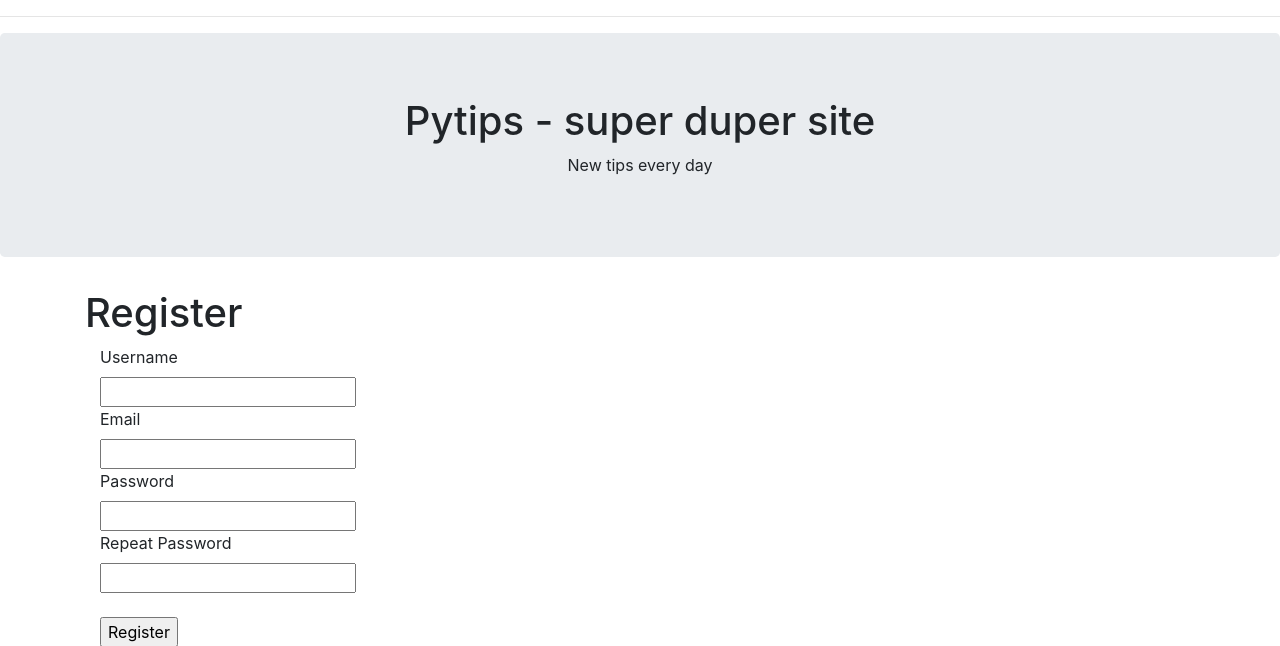
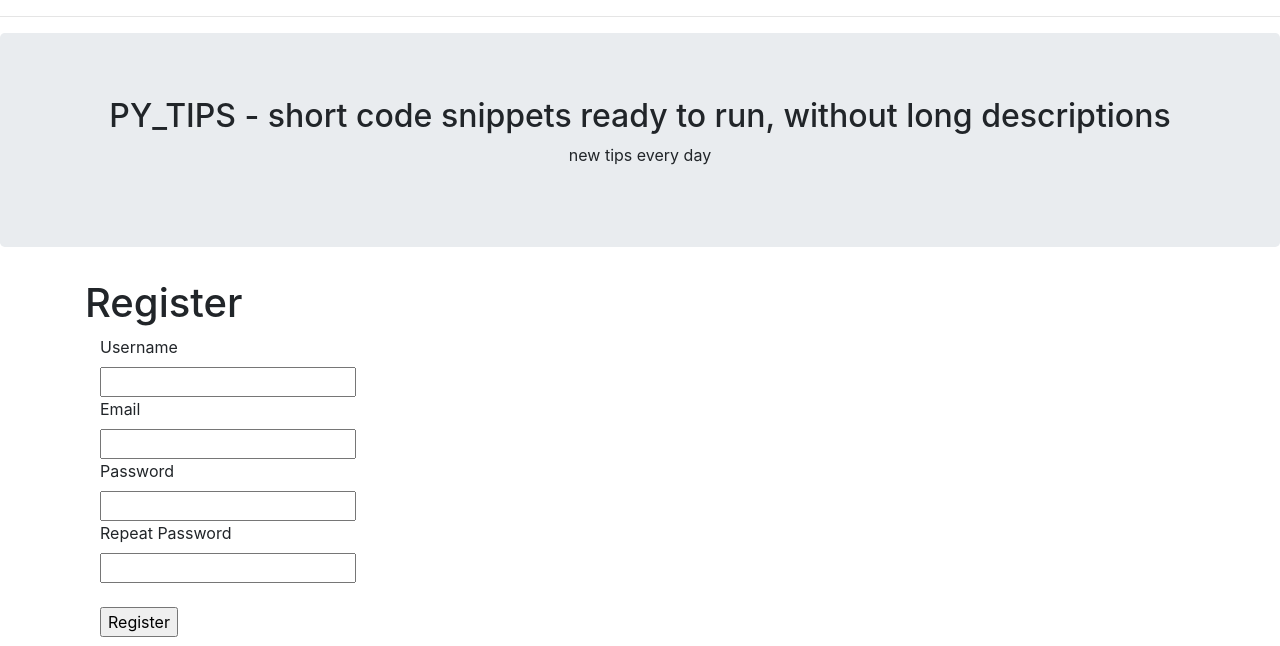
Before and after one commit to lexluter1988/pytips, a Flask app: page /auth/register in a window 1280 px wide. Shown: the part 67-713 px from the top of the page. Run offline with Flask 2, Linux system fonts and the light colour scheme; data that the repository does not hold is empty; some libraries are stand-ins or nearby versions.

Commit message:
closes #86

```diff
--- a/app/templates/main/base.html
+++ b/app/templates/main/base.html
@@ -57,8 +57,8 @@
         <hr>
         {% block content %}
             <div class="jumbotron text-center">
-                <h1>Pytips - super duper site</h1>
-                <p>New tips every day</p>
+                <h2>PY_TIPS - short code snippets ready to run, without long descriptions</h2>
+                <p>new tips every day</p>
             </div>
             <div class="container">
                 {% with messages = get_flashed_messages() %}
```
